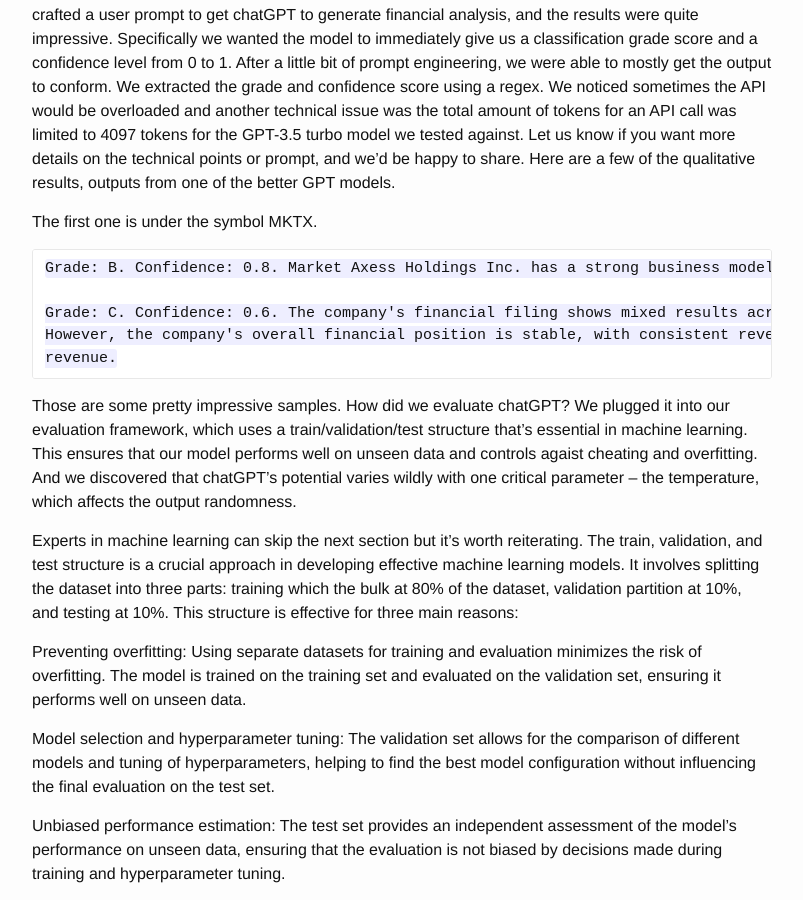
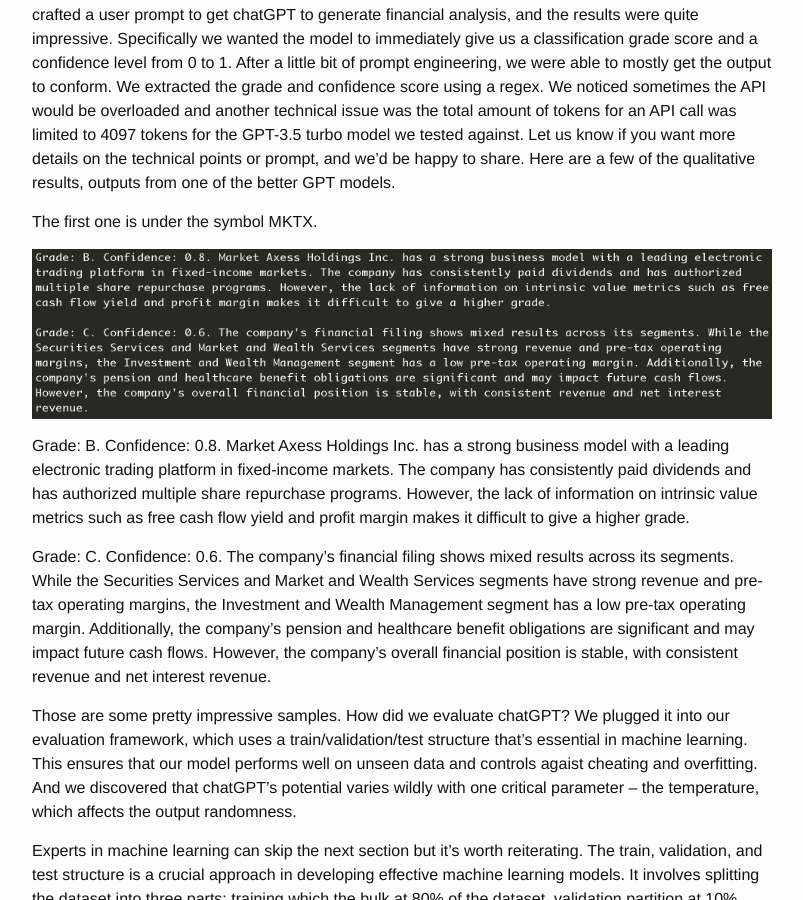
Before and after one commit to leotam/leotam.github.io, a Jekyll site: the page built from _posts/2023-03-30-chatgpt.markdown, in a window 1280 px wide and 900 px high, scrolled down 2863 px. Shown: the whole window, without its empty margins (238-1041 px from the left). Built offline with Jekyll 4.4.1, drawn with Linux system fonts in a browser that asks for light colours.

Commit message:
quote fix

````diff
--- a/_posts/2023-03-30-chatgpt.markdown
+++ b/_posts/2023-03-30-chatgpt.markdown
@@ -53,13 +53,13 @@
 
 The first one is under the symbol MKTX.
 
-```
+![gpt]({{ site.url }}/assets/v2gpt_samples_finanalysis.png)
+
 Grade: B. Confidence: 0.8. Market Axess Holdings Inc. has a strong business model with a leading electronic trading platform in fixed-income markets. The company has consistently paid dividends and has authorized multiple share repurchase programs. However, the lack of information on intrinsic value metrics such as free cash flow yield and profit margin makes it difficult to give a higher grade.
 
 Grade: C. Confidence: 0.6. The company's financial filing shows mixed results across its segments. While the Securities Services and Market and Wealth Services segments have strong revenue and pre-tax operating margins, the Investment and Wealth Management segment has a low pre-tax operating margin. Additionally, the company's pension and healthcare benefit obligations are significant and may impact future cash flows.
 However, the company's overall financial position is stable, with consistent revenue and net interest
 revenue.
-```
 
 Those are some pretty impressive samples. How did we evaluate chatGPT? We plugged it into our evaluation framework, which uses a train/validation/test structure that's essential in machine learning. This ensures that our model performs well on unseen data and controls agaist cheating and overfitting. And we discovered that chatGPT's potential varies wildly with one critical parameter – the temperature, which affects the output randomness.
 
````
